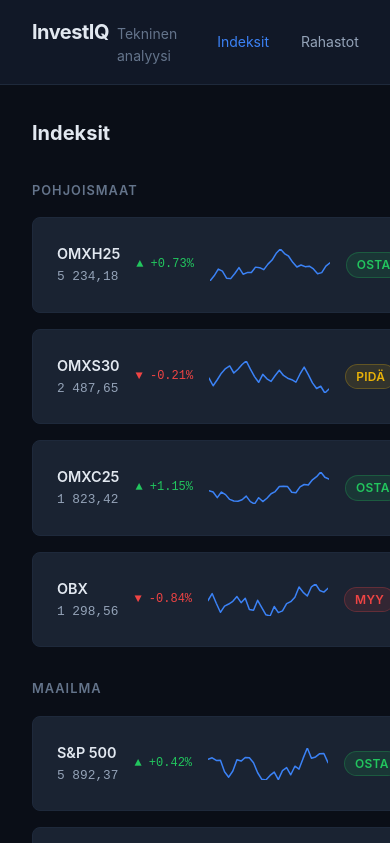
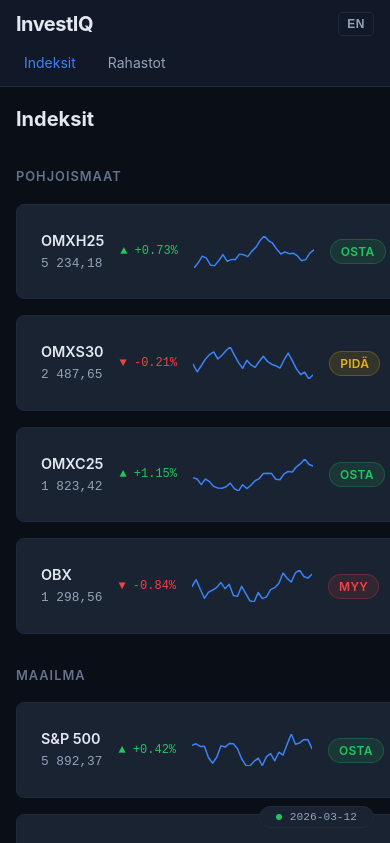
Before and after one commit to myaiexp/investiq, a React (Vite) app in the folder frontend/: page / in a window 390 px wide. Shown: the top 843 px of the page. Built offline with nearby package versions, Linux system fonts and the light colour scheme.

Commit message:
Add update tracker widget and final polish
Floating pill (bottom-right) with expandable update panel. Sticky
header, responsive mobile layout with simplified nav, padding-bottom
for tracker clearance. index.html: lang=fi, title=InvestIQ.

Co-Authored-By: Claude Opus 4.6 <noreply@anthropic.com>

```diff
--- a/frontend/index.html
+++ b/frontend/index.html
@@ -1,10 +1,10 @@
 <!doctype html>
-<html lang="en">
+<html lang="fi">
   <head>
     <meta charset="UTF-8" />
     <link rel="icon" type="image/svg+xml" href="/favicon.svg" />
     <meta name="viewport" content="width=device-width, initial-scale=1.0" />
-    <title>frontend</title>
+    <title>InvestIQ</title>
   </head>
   <body>
     <div id="root"></div>
--- a/frontend/src/App.css
+++ b/frontend/src/App.css
@@ -11,6 +11,9 @@
   padding: var(--gap-md) var(--gap-xl);
   border-bottom: 1px solid var(--border);
   background: var(--bg-secondary);
+  position: sticky;
+  top: 0;
+  z-index: 100;
 }
 
 .header-left {
@@ -72,4 +75,37 @@
 .main {
   flex: 1;
   padding: var(--gap-xl);
+  padding-bottom: 80px;
 }
+
+@media (max-width: 720px) {
+  .header {
+    flex-wrap: wrap;
+    gap: var(--gap-sm);
+    padding: var(--gap-sm) var(--gap-md);
+  }
+
+  .header-left {
+    order: 1;
+  }
+
+  .lang-toggle {
+    order: 2;
+    margin-left: auto;
+  }
+
+  .nav {
+    order: 3;
+    width: 100%;
+    margin-left: 0;
+  }
+
+  .subtitle {
+    display: none;
+  }
+
+  .main {
+    padding: var(--gap-md);
+    padding-bottom: 80px;
+  }
+}
--- a/frontend/src/App.tsx
+++ b/frontend/src/App.tsx
@@ -7,6 +7,7 @@ import IndicesPage from "./pages/IndicesPage";
 import FundsPage from "./pages/FundsPage";
 import IndexDetailPage from "./pages/IndexDetailPage";
 import FundDetailPage from "./pages/FundDetailPage";
+import UpdateTracker from "./components/UpdateTracker";
 
 function App() {
   const { t, i18n } = useTranslation();
@@ -42,6 +43,7 @@ function App() {
             <Route path="/funds/:ticker" element={<FundDetailPage />} />
           </Routes>
         </main>
+        <UpdateTracker />
       </div>
     </BrowserRouter>
   );
--- /dev/null
+++ b/frontend/src/components/UpdateTracker.css
@@ -0,0 +1,129 @@
+.update-tracker {
+  position: fixed;
+  bottom: var(--gap-lg);
+  right: var(--gap-lg);
+  z-index: 150;
+}
+
+.update-tracker__pill {
+  display: flex;
+  align-items: center;
+  gap: var(--gap-sm);
+  background: var(--bg-card);
+  border: 1px solid var(--border);
+  border-radius: 999px;
+  padding: var(--gap-xs) var(--gap-md);
+  color: var(--text-secondary);
+  font-size: 0.75rem;
+  cursor: pointer;
+  transition: border-color 0.15s, background 0.15s;
+  white-space: nowrap;
+}
+
+.update-tracker__pill:hover {
+  border-color: var(--border-active);
+  background: var(--bg-hover);
+}
+
+.update-tracker__dot {
+  width: 6px;
+  height: 6px;
+  border-radius: 50%;
+  background: var(--green);
+  flex-shrink: 0;
+}
+
+.update-tracker__date {
+  font-family: var(--font-mono);
+  font-size: 0.7rem;
+}
+
+.update-tracker__label {
+  font-weight: 600;
+}
+
+.update-tracker__panel {
+  position: absolute;
+  bottom: calc(100% + var(--gap-sm));
+  right: 0;
+  width: 320px;
+  max-height: 300px;
+  overflow-y: auto;
+  background: var(--bg-card);
+  border: 1px solid var(--border);
+  border-radius: var(--radius-md);
+  padding: var(--gap-md);
+  display: flex;
+  flex-direction: column;
+  gap: var(--gap-md);
+}
+
+.update-tracker__entry {
+  padding-bottom: var(--gap-md);
+  border-bottom: 1px solid var(--border);
+}
+
+.update-tracker__entry:last-child {
+  padding-bottom: 0;
+  border-bottom: none;
+}
+
+.update-tracker__entry-header {
+  display: flex;
+  align-items: center;
+  gap: var(--gap-sm);
+  margin-bottom: 4px;
+}
+
+.update-tracker__entry-date {
+  font-family: var(--font-mono);
+  font-size: 0.7rem;
+  color: var(--text-muted);
+}
+
+.update-tracker__entry-category {
+  font-size: 0.65rem;
+  font-weight: 600;
+  text-transform: uppercase;
+  letter-spacing: 0.5px;
+  padding: 1px 6px;
+  border-radius: var(--radius-sm);
+}
+
+.update-tracker__entry-category--data {
+  color: var(--accent);
+  background: rgba(59, 130, 246, 0.12);
+}
+
+.update-tracker__entry-category--system {
+  color: var(--green);
+  background: rgba(34, 197, 94, 0.12);
+}
+
+.update-tracker__entry-title {
+  font-size: 0.825rem;
+  font-weight: 600;
+  margin-bottom: 2px;
+}
+
+.update-tracker__entry-desc {
+  font-size: 0.75rem;
+  color: var(--text-muted);
+  line-height: 1.4;
+}
+
+/* Mobile adjustments */
+@media (max-width: 720px) {
+  .update-tracker {
+    bottom: var(--gap-md);
+    right: var(--gap-md);
+  }
+
+  .update-tracker__panel {
+    width: 280px;
+  }
+
+  .update-tracker__label {
+    display: none;
+  }
+}
--- /dev/null
+++ b/frontend/src/components/UpdateTracker.tsx
@@ -0,0 +1,58 @@
+import { useState } from "react";
+import { useTranslation } from "react-i18next";
+import updates from "../data/updates.json";
+import "./UpdateTracker.css";
+
+interface UpdateEntry {
+  id: number;
+  date: string;
+  category: string;
+  titleKey: string;
+  descriptionKey: string;
+}
+
+export default function UpdateTracker() {
+  const { t } = useTranslation();
+  const [expanded, setExpanded] = useState(false);
+
+  const entries = updates as UpdateEntry[];
+  const latest = entries[0];
+
+  if (!latest) return null;
+
+  return (
+    <div className={`update-tracker${expanded ? " update-tracker--expanded" : ""}`}>
+      <button
+        className="update-tracker__pill"
+        onClick={() => setExpanded(!expanded)}
+      >
+        <span className="update-tracker__dot" />
+        <span className="update-tracker__date">{latest.date}</span>
+        <span className="update-tracker__label">{t("updates.title")}</span>
+      </button>
+
+      {expanded && (
+        <div className="update-tracker__panel">
+          {entries.map((entry) => (
+            <div key={entry.id} className="update-tracker__entry">
+              <div className="update-tracker__entry-header">
+                <span className="update-tracker__entry-date">{entry.date}</span>
+                <span
+                  className={`update-tracker__entry-category update-tracker__entry-category--${entry.category}`}
+                >
+                  {entry.category}
+                </span>
+              </div>
+              <h4 className="update-tracker__entry-title">
+                {t(entry.titleKey)}
+              </h4>
+              <p className="update-tracker__entry-desc">
+                {t(entry.descriptionKey)}
+              </p>
+            </div>
+          ))}
+        </div>
+      )}
+    </div>
+  );
+}
```
